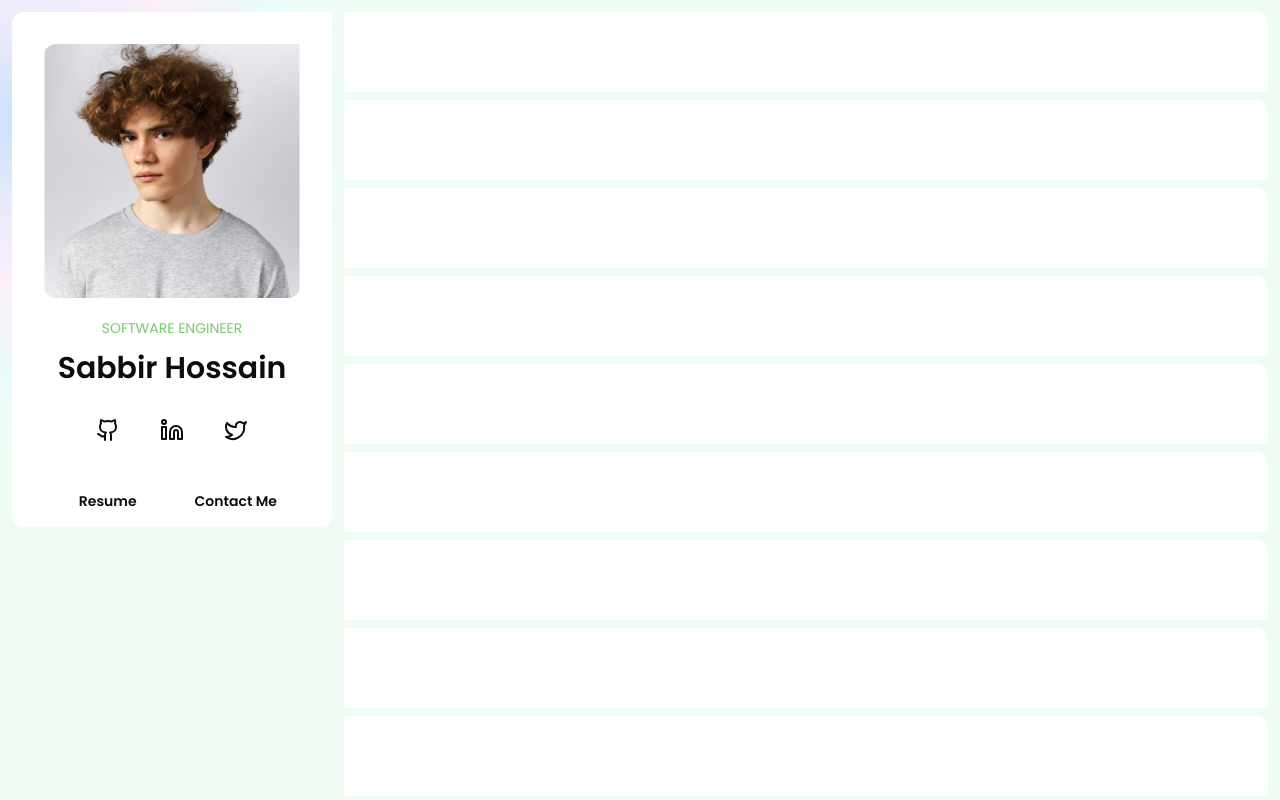
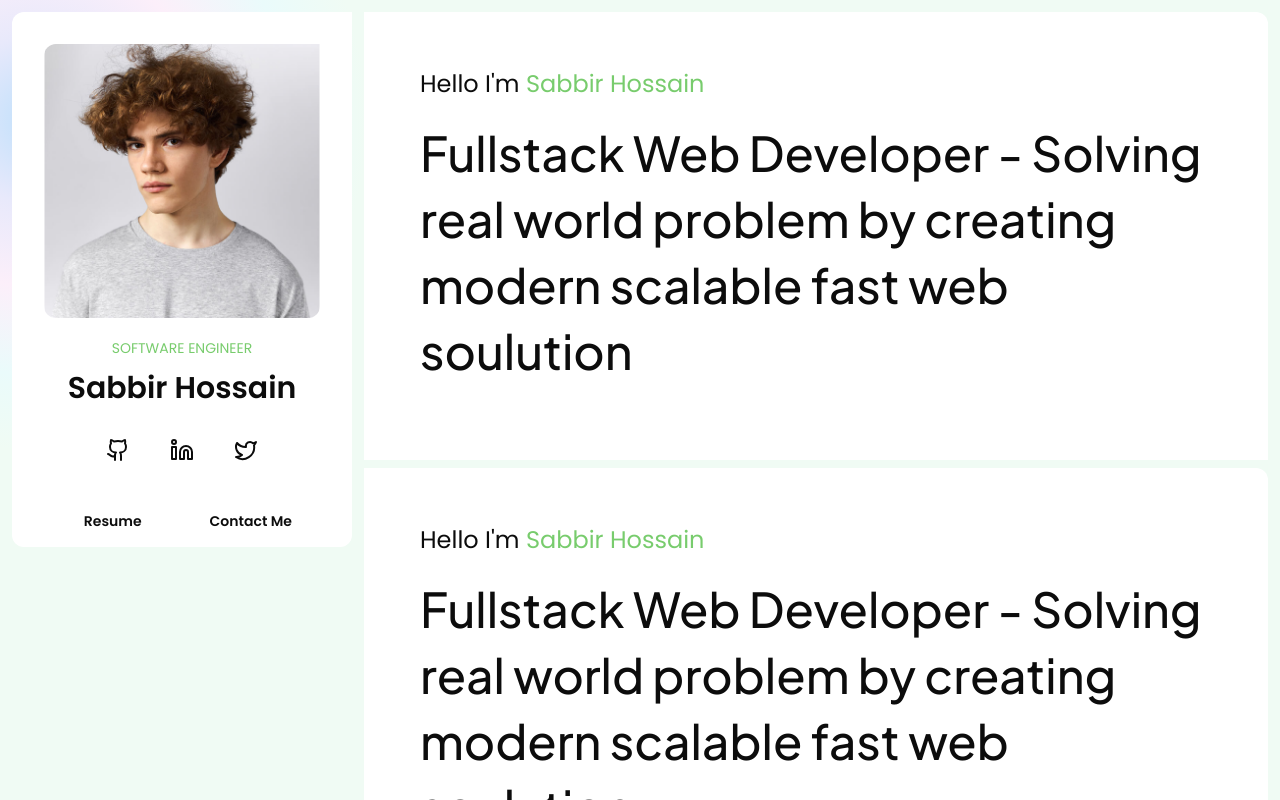
Before and after one commit to oxsabbir/dev-portfolio, a Next.js app: page / in a window 1280 px wide. Built offline with nearby package versions, Linux system fonts and the light colour scheme.

Commit message:
fix profile card and add hero header

```diff
--- a/app/components/hero.jsx
+++ b/app/components/hero.jsx
@@ -1,8 +1,16 @@
 export default function Hero() {
   return (
     <>
-      <div className="p-4 rounded-tr-xl bg-background">
-        <h3 className="sectionHeaderText">Hero section</h3>
+      <div className="md:p-14 px-10 rounded-tr-xl bg-background">
+        <h4 className="text-2xl font-poppins">
+          Hello I'm <span className="text-secondery">Sabbir Hossain</span>
+        </h4>
+        <div className=" py-5">
+          <h2 className="font-plusJakarta text-5xl leading-snug font-medium">
+            Fullstack Web Developer - Solving real world problem by creating
+            modern scalable fast web soulution
+          </h2>
+        </div>
       </div>
     </>
   );
--- a/app/components/profile-card.jsx
+++ b/app/components/profile-card.jsx
@@ -1,6 +1,8 @@
 import { socialLinks } from "@/app/utils/constants";
 import profileImage from "@/public/profileImage.png";
 import Image from "next/image";
+import Link from "next/link";
+
 export default function ProfileCard() {
   return (
     <>
@@ -34,8 +36,12 @@ export default function ProfileCard() {
           </div>
         </div>
         <div className=" flex items-center justify-between mt-5 px-4 text-sm gradientBorderTop font-semibold text-center">
-          <a className="py-4 w-full">Resume</a>
-          <a className="py-4 gradientBorderCenter w-full">Contact Me</a>
+          <Link className="py-4 w-full" href={"#"}>
+            Resume
+          </Link>
+          <Link className="py-4 gradientBorderCenter w-full" href={"#"}>
+            Contact Me
+          </Link>
         </div>
       </div>
     </>
--- a/app/layout.tsx
+++ b/app/layout.tsx
@@ -35,7 +35,7 @@ export default function RootLayout({
         <div className=" bodyGradient overflow-auto h-screen">
           <div className=" max-w-screen-xxl m-auto p-3">
             <div className=" flex gap-3 justify-between ">
-              <div className="w-[320px]">
+              <div className="min-w-[340px]">
                 <ProfileCard />
               </div>
               <div className="flex-grow">{children}</div>
--- a/app/page.tsx
+++ b/app/page.tsx
@@ -2,7 +2,7 @@ import Hero from "@/app/components/hero";
 export default function Home() {
   return (
     <>
-      <main className=" flex flex-col gap-2">
+      <main className="flex flex-col gap-2">
         <Hero />
         <Hero />
         <Hero />
```
